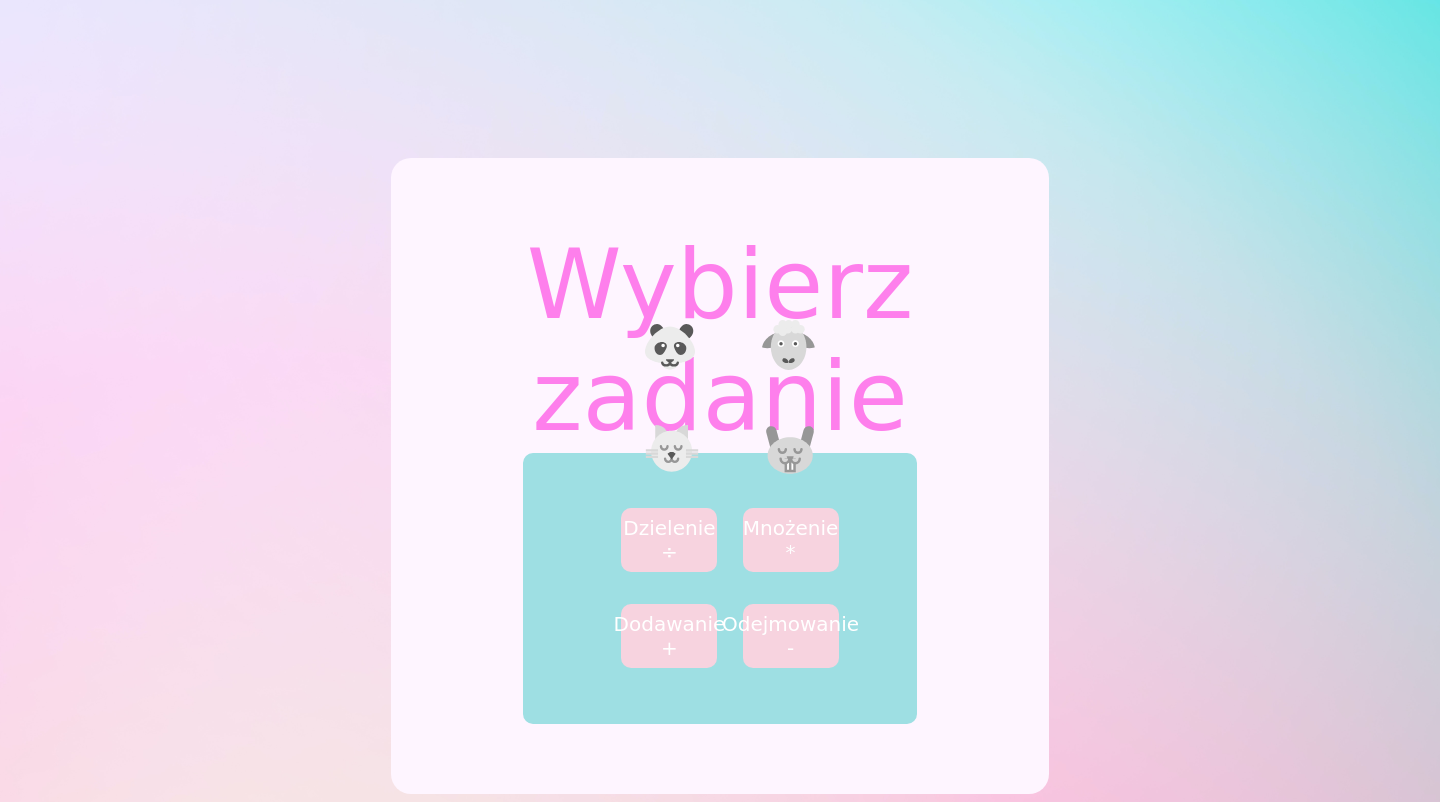
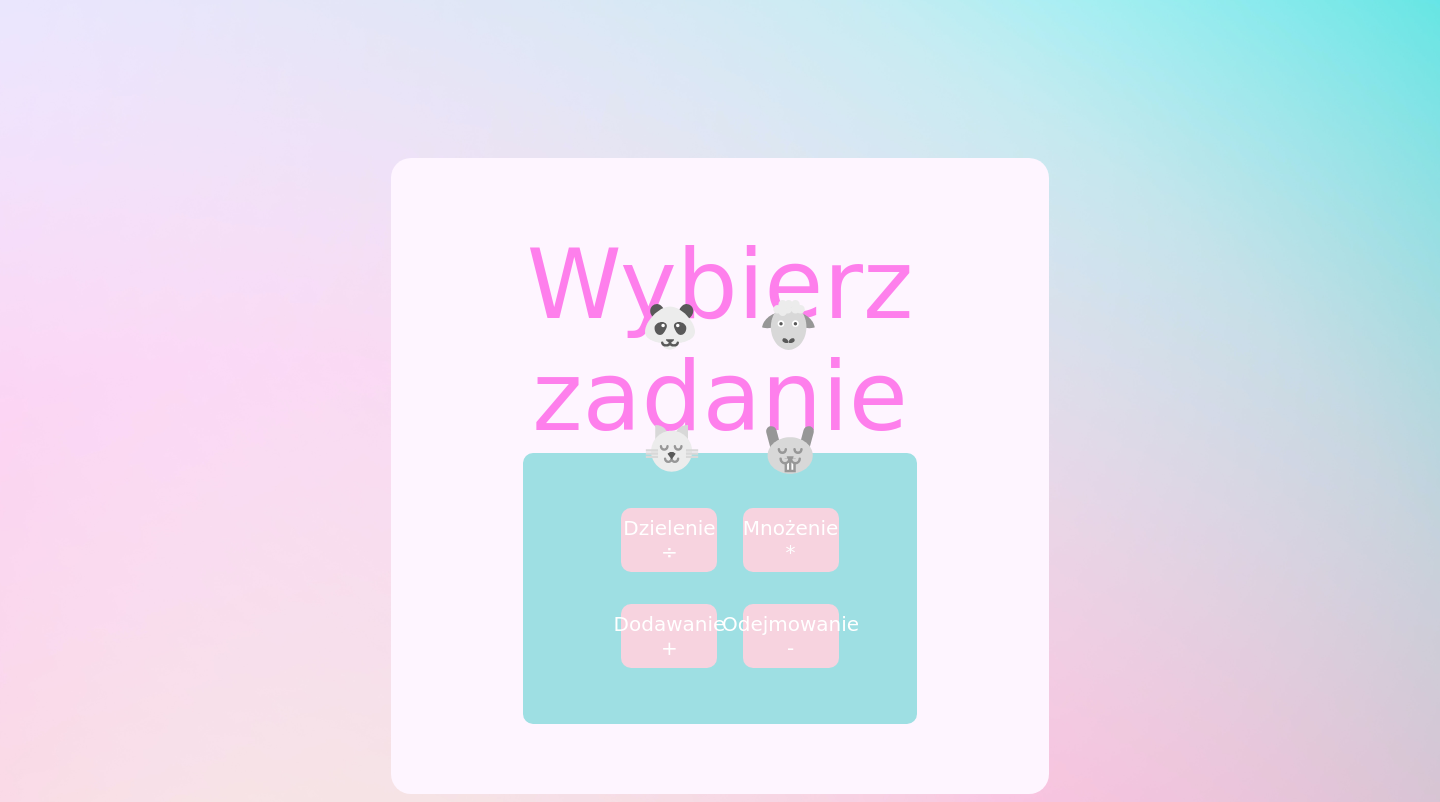
Before and after one commit to mateuszhermann/kpsw_kid_proj, an Electron app: page src/index.html in a window 1440 px wide. Drawn offline with Linux system fonts and the light colour scheme; a web font is replaced by a local one.

Commit message:
zmieniono:       .gitignore 	zmieniono:       forge.config.js 	zmieniono:       package-lock.json 	zmieniono:       package.json 	zmieniono:       src/index.css 	zmieniono:       yarn.lock

```diff
--- a/src/index.css
+++ b/src/index.css
@@ -77,11 +77,11 @@ a:hover{
 }
 .panda{
   position: absolute;
-  bottom: 430px;
+  bottom: 450px;
   left: 645px;
 }
 .sheep{
   position: absolute;
-  bottom: 430px;
+  bottom: 450px;
   right: 625px;
 }
```
Also changed, not shown: forge.config.js (+6 -2 lines), package.json (+19 -4 lines), 3 other files.
